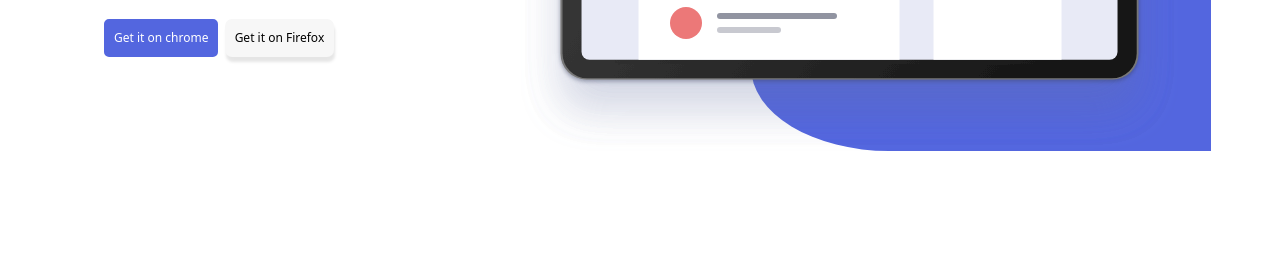
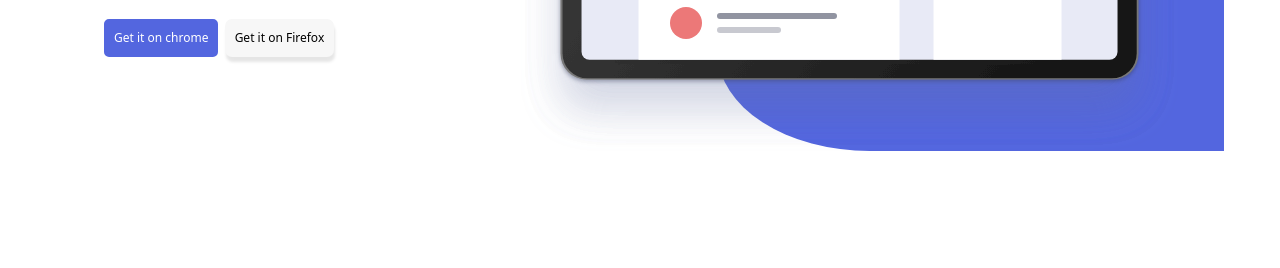
Before and after one commit to LLuisPP/S1.2-Bootstrap_-_SASS-N.III, a website: page index.html in a window 1280 px wide. Shown: the part 532-800 px from the top of the page. Drawn offline with nearby package versions, Linux system fonts and the light colour scheme; files that its build step writes are made by us from their sources.

Commit message:
> | exercise 1 shape adjust_1

```diff
--- a/styles.scss
+++ b/styles.scss
@@ -132,15 +132,16 @@ html {
     height: auto;
     object-fit: cover;
 }
+
 /*************** floating figure **************/
 .imageRight::before {
     content: '';
     position: absolute;
     bottom: 0;
-    left: 35%;
+    left: 30%;
     z-index: -1;
     background-color: $primary;
     border-radius: 0 0 0 30%;
-    width: 70%;
-    height: 60%;
+    width: 77%;
+    height: 70%;
 }
```
